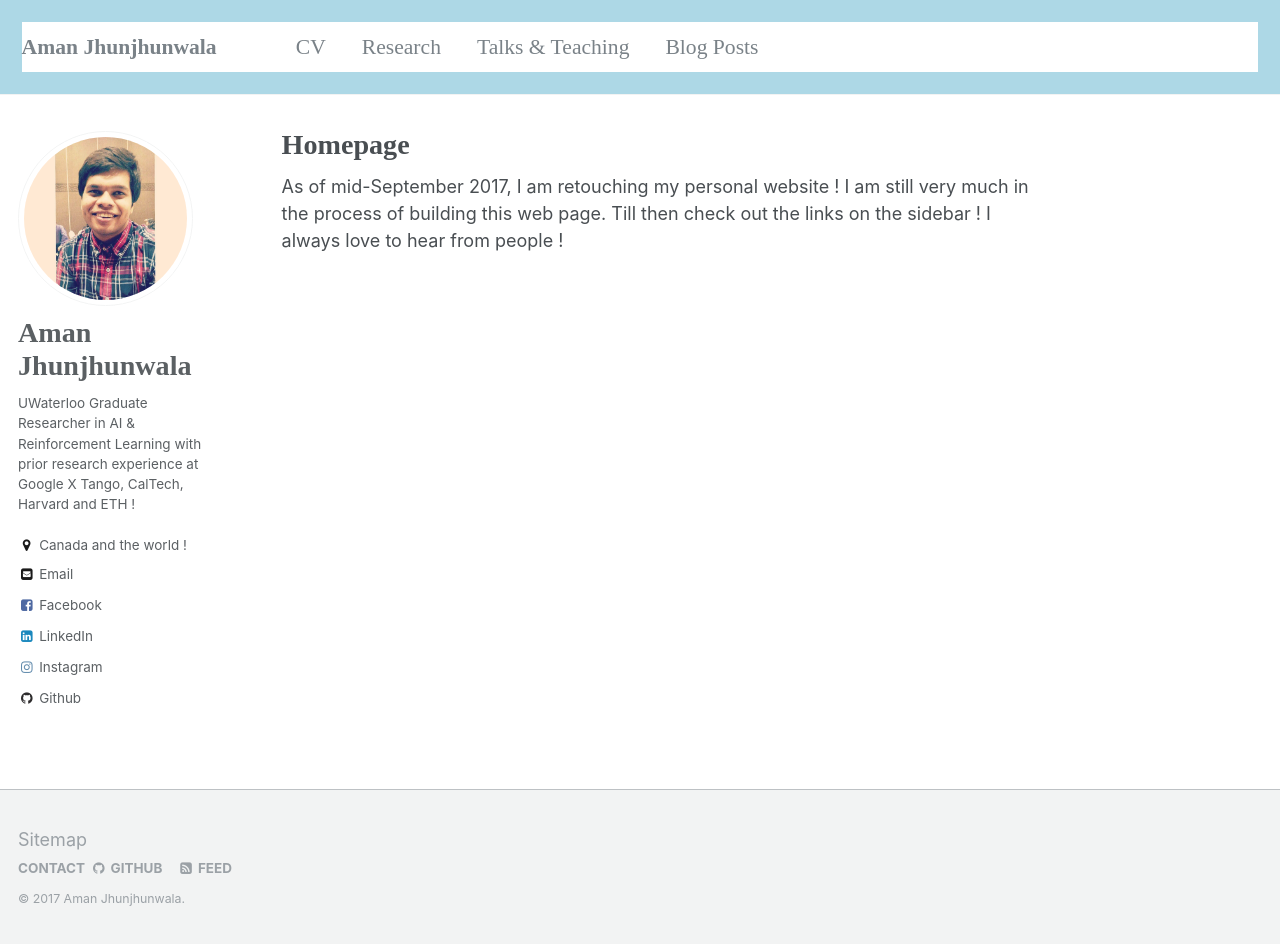
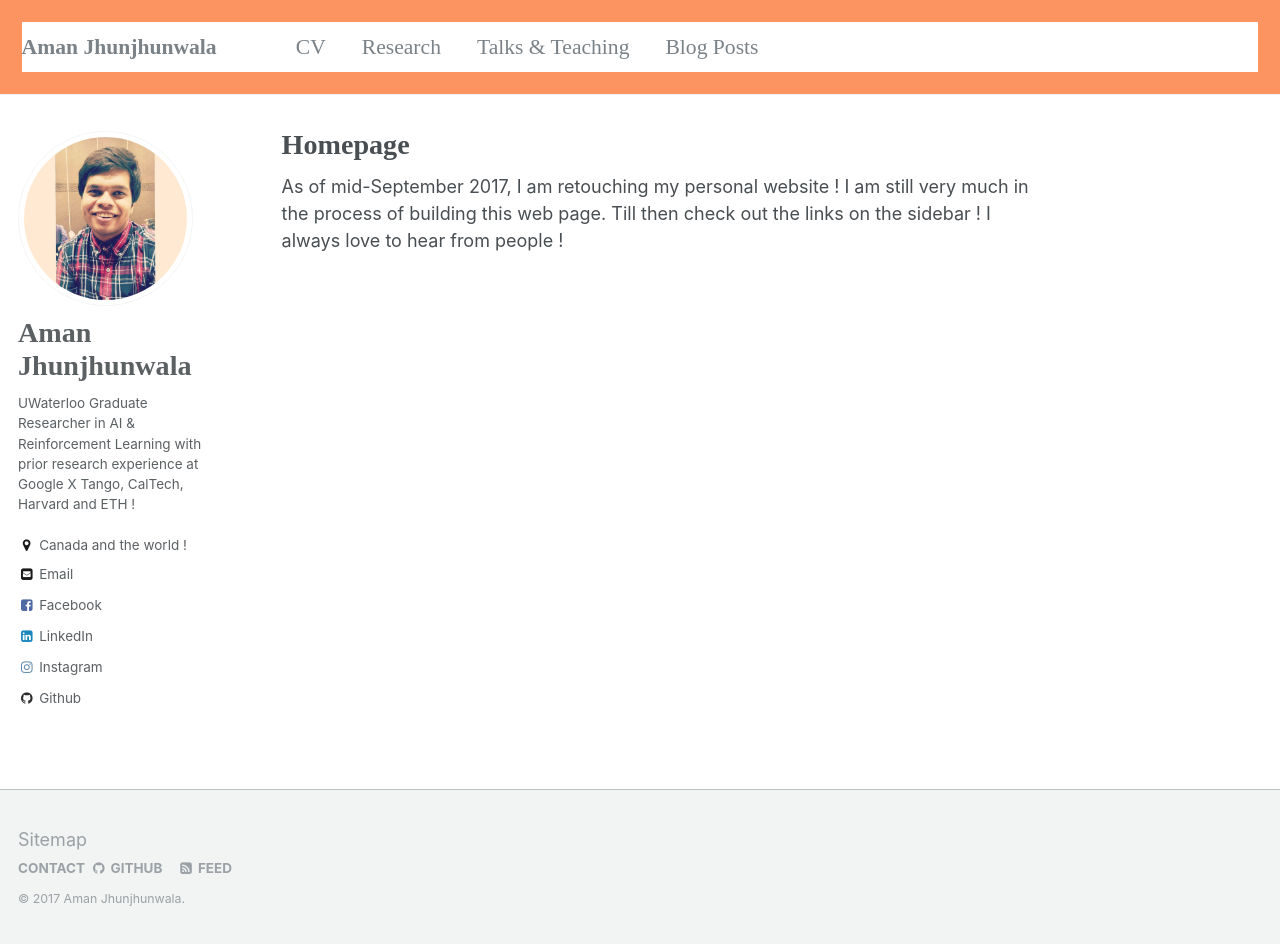
Before and after one commit to amanjhunjhunwala/amanjhunjhunwala.github.io, a Jekyll site: the page built from _pages/about.md, in a window 1280 px wide and 944 px high. Built offline with Jekyll 4.4.1, drawn with Linux system fonts in a browser that asks for light colours; some web fonts are replaced.

Commit message:
Update masthead.html

```diff
--- a/_includes/masthead.html
+++ b/_includes/masthead.html
@@ -1,6 +1,6 @@
 {% include base_path %}
 
-<div class="masthead" style="font-size: 120%;background-color: lightblue;">
+<div class="masthead" style="font-size: 120%;background-color: #FC9462;">
   <div class="masthead__inner-wrap">
     <div class="masthead__menu">
       <nav id="site-nav" class="greedy-nav">
```
